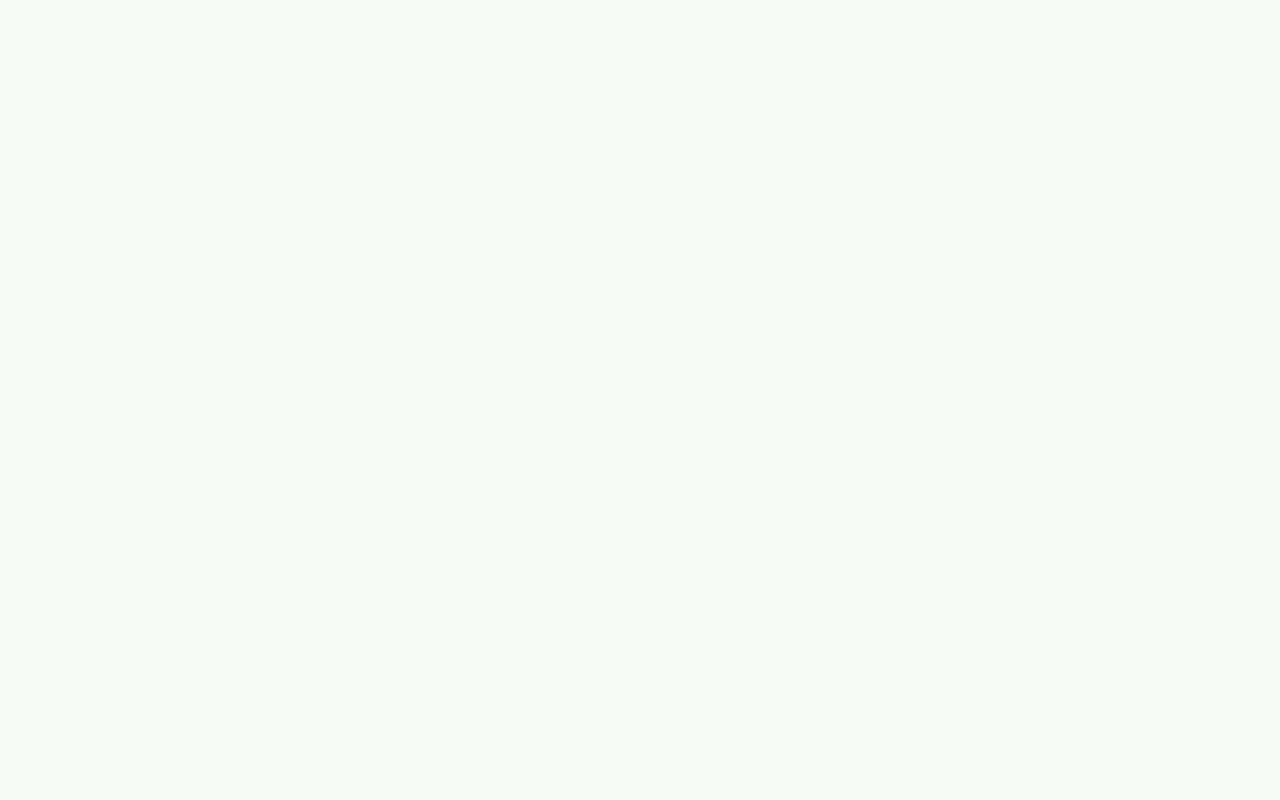
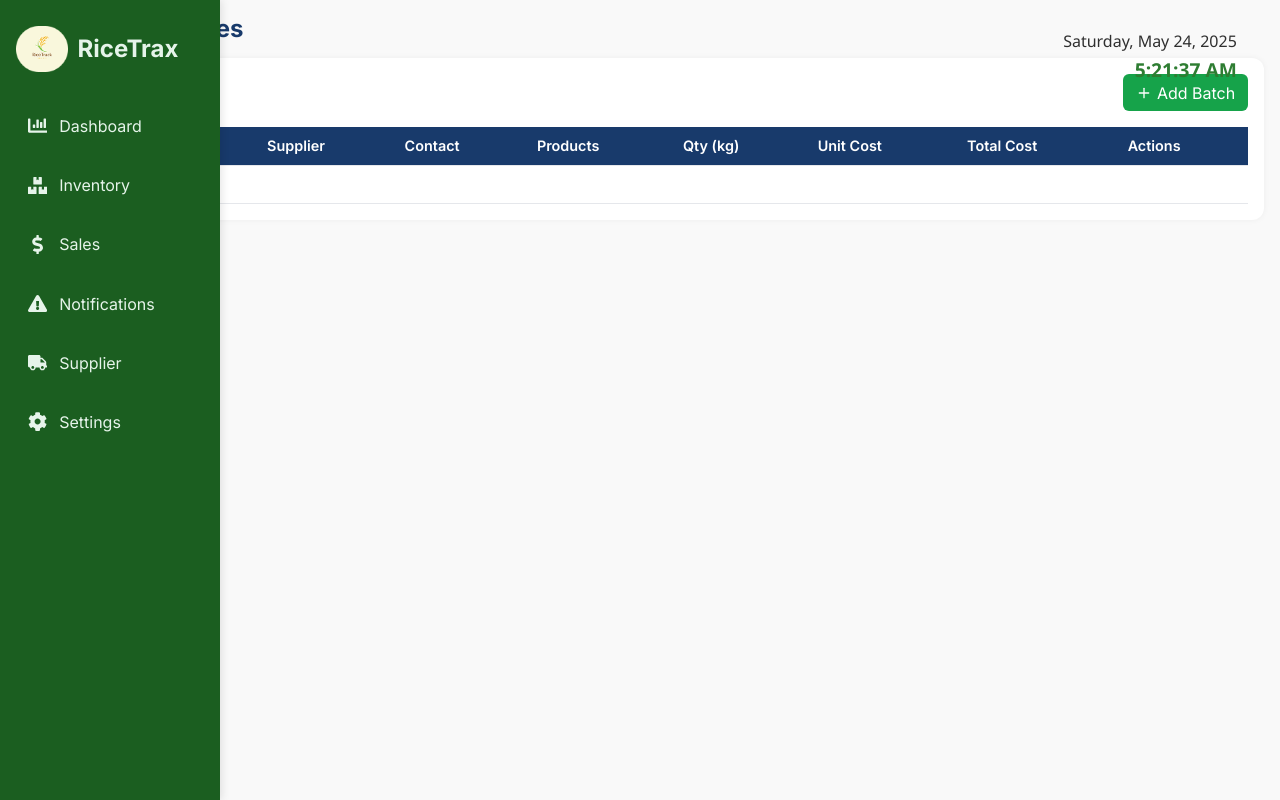
Before and after one commit to Elijapearl/RiceTrax-React, a React (Vite) app in the folder ricetrax/: page /supplier in a window 1280 px wide. Before the commit this address had no page. Built offline with nearby package versions, Linux system fonts and the light colour scheme.

Commit message:
Supplierpage addition

```diff
--- a/ricetrax/src/App.jsx
+++ b/ricetrax/src/App.jsx
@@ -10,6 +10,7 @@ import BrandDetails from "./pages/BrandDetails";
 import SalesScreen from './pages/SalesScreen';
 import NotificationsTab from './pages/NotificationsTab';
 import SettingsPage from './pages/SettingsPage';
+import Supplier from './pages/SupplierPage'
 
 const App = () => (
   <Router>
@@ -23,6 +24,7 @@ const App = () => (
       <Route path="/sales" element={<SalesScreen />} />
       <Route path="/alerts" element={<NotificationsTab />} />
       <Route path="/settings" element={<SettingsPage />} />
+      <Route path="/supplier" element={<Supplier />} />
     </Routes>
   </Router>
 );
--- a/ricetrax/src/components/Sidebar.jsx
+++ b/ricetrax/src/components/Sidebar.jsx
@@ -6,7 +6,8 @@ import {
   FaExclamationTriangle,
   FaBars,
   FaTimes,
-  FaCog
+  FaCog,
+  FaTruck
 } from "react-icons/fa";
 import "../styles/sidebar.css";
 import Logo from '../assets/Logo.png'
@@ -52,12 +53,20 @@ const Sidebar = () => {
             Notifications
           </a>
         </li>
+         <li>
+          <a href="/supplier">
+            <FaTruck className="icon" />
+            Supplier
+          </a>
+        </li>
         <li>
-  <a href="/settings">
-    <FaCog className="icon" />
-    Settings
-  </a>
-</li>
+          <a href="/settings">
+            <FaCog className="icon" />
+            Settings
+          </a>
+        </li>
+
+
       </ul>
     </aside>
   );
--- a/ricetrax/src/pages/SalesScreen.jsx
+++ b/ricetrax/src/pages/SalesScreen.jsx
@@ -3,7 +3,7 @@ import Sidebar from "../components/Sidebar";
 import DateTimeDisplay from "../components/DateTimeDisplay";
 import "../styles/salesScreen.css";
 import { generateReceiptHTML } from "../utils/ReceiptWindow";
-import Logo from "../assets/logo.png";
+import Logo from "../assets/Logo.png";
 
 const products = [
   { id: 1, name: "Dinorado", stock: "50 sacks", price: 720 },
--- /dev/null
+++ b/ricetrax/src/pages/SupplierPage.jsx
@@ -0,0 +1,133 @@
+import React, { useState } from 'react';
+import '../styles/supplier.css';
+import Sidebar from '../components/Sidebar';
+import DateTime from '../components/DateTimeDisplay';
+import { Plus, Edit2, Trash2 } from 'lucide-react';
+
+export default function Supplier() {
+  const [records, setRecords] = useState([]);
+  const [showModal, setShowModal] = useState(false);
+  const [form, setForm] = useState({
+    id: null,
+    batchId: '',
+    date: '',
+    supplier: '',
+    contact: '',
+    products: '',
+    quantity: '',
+    unitCost: '',
+  });
+
+  const openModal = (record = null) => {
+    if (record) setForm(record);
+    else setForm({
+      id: null,
+      batchId: '',
+      date: '',
+      supplier: '',
+      contact: '',
+      products: '',
+      quantity: '',
+      unitCost: '',
+    });
+    setShowModal(true);
+  };
+
+  const closeModal = () => {
+    setShowModal(false);
+  };
+
+  const handleSave = () => {
+    const totalCost = form.quantity * form.unitCost;
+    const newRecord = { ...form, totalCost };
+
+    if (form.id) {
+      setRecords(records.map((r) => (r.id === form.id ? newRecord : r)));
+    } else {
+      setRecords([...records, { ...newRecord, id: Date.now() }]);
+    }
+    closeModal();
+  };
+
+  const handleDelete = (id) => {
+    setRecords(records.filter((r) => r.id !== id));
+  };
+
+  return (
+    <div className="supplier-container">
+      <Sidebar />
+      <div className="supplier-content">
+        <div className="supplier-header">
+          <h1>Supplier Purchases</h1>
+          <DateTime />
+        </div>
+
+        <div className="supplier-card">
+          <div className="supplier-actions">
+            <h2>Purchase Records</h2>
+            <button className="btn-green" onClick={() => openModal()}>
+              <Plus size={16} /> Add Batch
+            </button>
+          </div>
+
+          <div className="supplier-table-wrapper">
+            <table className="supplier-table">
+              <thead>
+                <tr>
+                  <th>Batch ID</th>
+                  <th>Date</th>
+                  <th>Supplier</th>
+                  <th>Contact</th>
+                  <th>Products</th>
+                  <th>Qty (kg)</th>
+                  <th>Unit Cost</th>
+                  <th>Total Cost</th>
+                  <th>Actions</th>
+                </tr>
+              </thead>
+              <tbody>
+                {records.map((record) => (
+                  <tr key={record.id}>
+                    <td>{record.batchId}</td>
+                    <td>{record.date}</td>
+                    <td>{record.supplier}</td>
+                    <td>{record.contact}</td>
+                    <td>{record.products}</td>
+                    <td>{record.quantity}</td>
+                    <td>₱{record.unitCost.toLocaleString()}</td>
+                    <td className="text-green">₱{record.totalCost.toLocaleString()}</td>
+                    <td>
+                      <button className="icon-btn" onClick={() => openModal(record)}><Edit2 size={16} /></button>
+                      <button className="icon-btn" onClick={() => handleDelete(record.id)}><Trash2 size={16} /></button>
+                    </td>
+                  </tr>
+                ))}
+                {records.length === 0 && (
+                  <tr>
+                    <td colSpan="9" className="no-data">No records found.</td>
+                  </tr>
+                )}
+              </tbody>
+            </table>
+          </div>
+        </div>
+      </div>
+
+      {showModal && (
+        <div className="modal-overlay" onClick={closeModal}>
+          <div className="modal-content" onClick={(e) => e.stopPropagation()}>
+            <h3>{form.id ? 'Update' : 'Add'} Batch</h3>
+            <input placeholder="Batch ID" value={form.batchId} onChange={(e) => setForm({ ...form, batchId: e.target.value })} />
+            <input type="date" value={form.date} onChange={(e) => setForm({ ...form, date: e.target.value })} />
+            <input placeholder="Supplier Name" value={form.supplier} onChange={(e) => setForm({ ...form, supplier: e.target.value })} />
+            <input placeholder="Contact Number" value={form.contact} onChange={(e) => setForm({ ...form, contact: e.target.value })} />
+            <input placeholder="Products" value={form.products} onChange={(e) => setForm({ ...form, products: e.target.value })} />
+            <input type="number" placeholder="Quantity (kg)" value={form.quantity} onChange={(e) => setForm({ ...form, quantity: Number(e.target.value) })} />
+            <input type="number" placeholder="Unit Cost" value={form.unitCost} onChange={(e) => setForm({ ...form, unitCost: Number(e.target.value) })} />
+            <button className="btn-blue" onClick={handleSave}>{form.id ? 'Update' : 'Add'} Batch</button>
+          </div>
+        </div>
+      )}
+    </div>
+  );
+}
--- /dev/null
+++ b/ricetrax/src/styles/supplier.css
@@ -0,0 +1,156 @@
+.supplier-container {
+  display: flex;
+  height: 100vh;
+  background: #f9f9f9;
+  overflow: hidden;
+}
+
+.supplier-content {
+  flex: 1;
+  padding: 1rem;
+  overflow-y: auto;
+}
+
+.supplier-header {
+  display: flex;
+  justify-content: space-between;
+  align-items: center;
+  margin-bottom: 1rem;
+  flex-wrap: wrap;
+}
+
+.supplier-header h1 {
+  color: #183a6b;
+  font-size: 1.5rem;
+  font-weight: bold;
+}
+
+.supplier-card {
+  background: white;
+  border-radius: 12px;
+  padding: 1rem;
+  box-shadow: 0 0 6px rgba(0,0,0,0.05);
+}
+
+.supplier-actions {
+  display: flex;
+  justify-content: space-between;
+  align-items: center;
+  margin-bottom: 1rem;
+  flex-wrap: wrap;
+}
+
+.btn-green {
+  background: #16a34a;
+  color: white;
+  padding: 0.4rem 0.8rem;
+  border-radius: 6px;
+  border: none;
+  display: flex;
+  align-items: center;
+  gap: 0.3rem;
+  cursor: pointer;
+}
+
+.btn-green:hover {
+  background: #15803d;
+}
+
+.btn-blue {
+  background: #183a6b;
+  color: white;
+  padding: 0.5rem;
+  width: 100%;
+  border: none;
+  border-radius: 6px;
+  margin-top: 0.5rem;
+  cursor: pointer;
+}
+
+.supplier-table-wrapper {
+  overflow-x: auto;
+}
+
+.supplier-table {
+  width: 100%;
+  border-collapse: collapse;
+  font-size: 0.9rem;
+}
+
+.supplier-table th, .supplier-table td {
+  padding: 0.5rem;
+  text-align: left;
+  border-bottom: 1px solid #e5e7eb;
+}
+
+.supplier-table th {
+  background-color: #183a6b;
+  color: white;
+}
+
+.text-green {
+  color: #15803d;
+  font-weight: 500;
+}
+
+.icon-btn {
+  background: transparent;
+  border: none;
+  cursor: pointer;
+  margin-right: 0.3rem;
+}
+
+.no-data {
+  text-align: center;
+  padding: 1rem;
+  color: gray;
+}
+
+/* MODAL */
+.modal-overlay {
+  position: fixed;
+  top: 0;
+  left: 0;
+  width: 100%;
+  height: 100%;
+  background: rgba(0,0,0,0.4);
+  display: flex;
+  justify-content: center;
+  align-items: center;
+  padding: 1rem;
+  z-index: 50;
+}
+
+.modal-content {
+  background: white;
+  padding: 1.5rem;
+  border-radius: 12px;
+  max-width: 400px;
+  width: 100%;
+  display: flex;
+  flex-direction: column;
+  gap: 0.5rem;
+}
+
+.modal-content input {
+  padding: 0.5rem;
+  border: 1px solid #d1d5db;
+  border-radius: 6px;
+  font-size: 0.9rem;
+  width: 100%;
+}
+
+/* RESPONSIVE */
+@media (max-width: 640px) {
+  .supplier-header,
+  .supplier-actions {
+    flex-direction: column;
+    align-items: flex-start;
+    gap: 0.5rem;
+  }
+
+  .supplier-table th, .supplier-table td {
+    font-size: 0.8rem;
+    padding: 0.4rem;
+  }
+}
```
